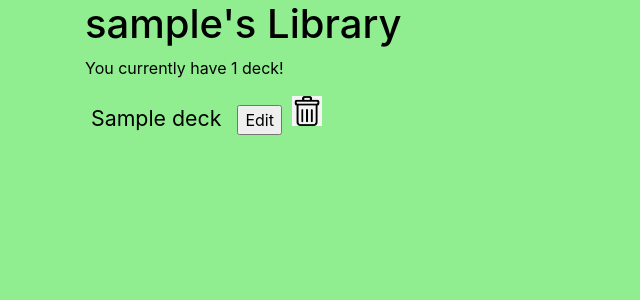
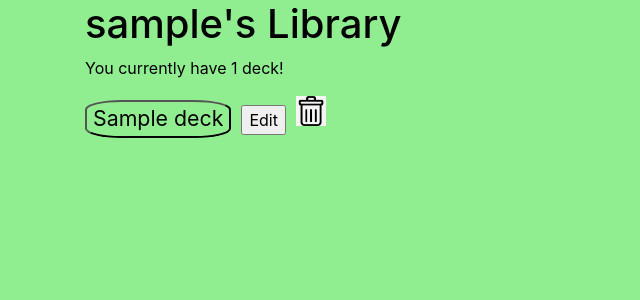
Before and after one commit to tyler-cranmer/Quizzex, a Flask app: page /library in a window 1280 px wide. Shown: the part 59-359 px from the top of the page, without its empty margins (0-640 px from the left). Run offline with Flask 2, Linux system fonts and the light colour scheme; the visitor is signed in with stand-in values (Sample User, id 1); tables that the repository leaves empty or names only in its code hold one stand-in row (values such as "Sample post"); some libraries are stand-ins or nearby versions; some web fonts are replaced.

Commit message:
attempt at border radius

```diff
--- a/root/static/css/user-library.css
+++ b/root/static/css/user-library.css
@@ -12,7 +12,7 @@ body {
 .deck {
   font-size: 16pt;
   margin-right: 10px;
-  border: none;
+  border-radius: 25%;
   background-color: var(--main-background-color);
 }
 
```
